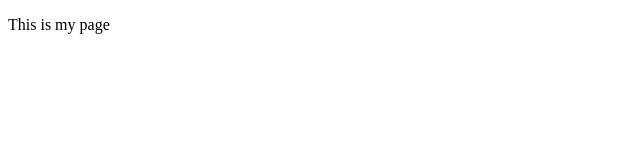
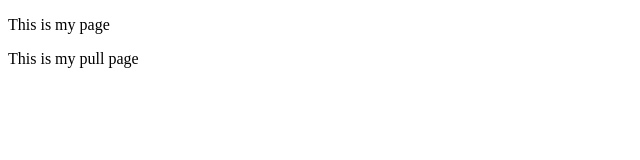
Before and after one commit to ExpleProduction/demo-repo, a plain HTML site: page index.html in a window 1280 px wide. Shown: the whole page, without its empty margins (0-640 px from the left). Drawn offline with Linux system fonts and the light colour scheme.

Commit message:
Update index.html

```diff
--- a/index.html
+++ b/index.html
@@ -8,5 +8,6 @@
 </head>
 <body>
     <p>This is my page</p>
+    <p>This is my pull page </p>
 </body>
 </html>
```
